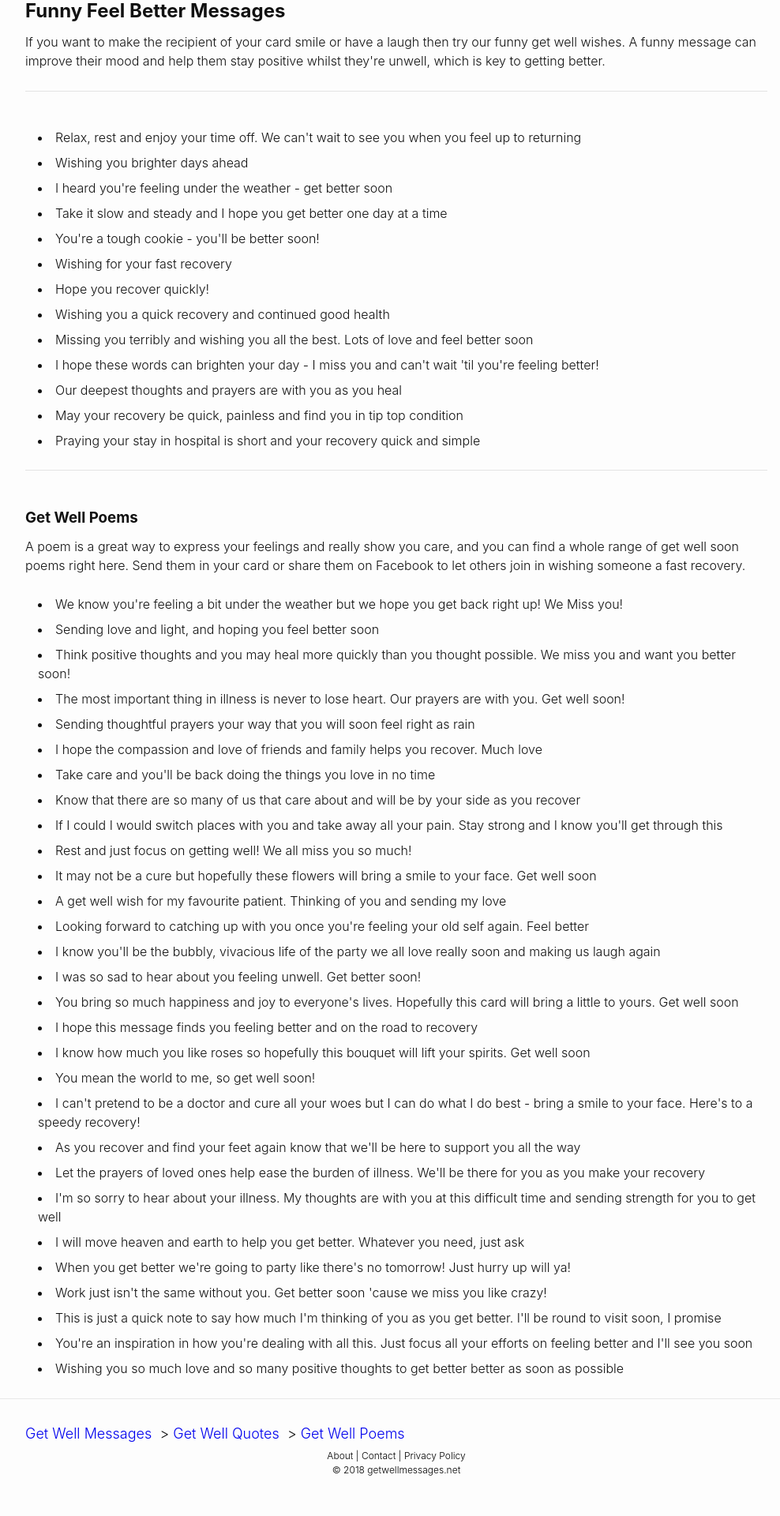
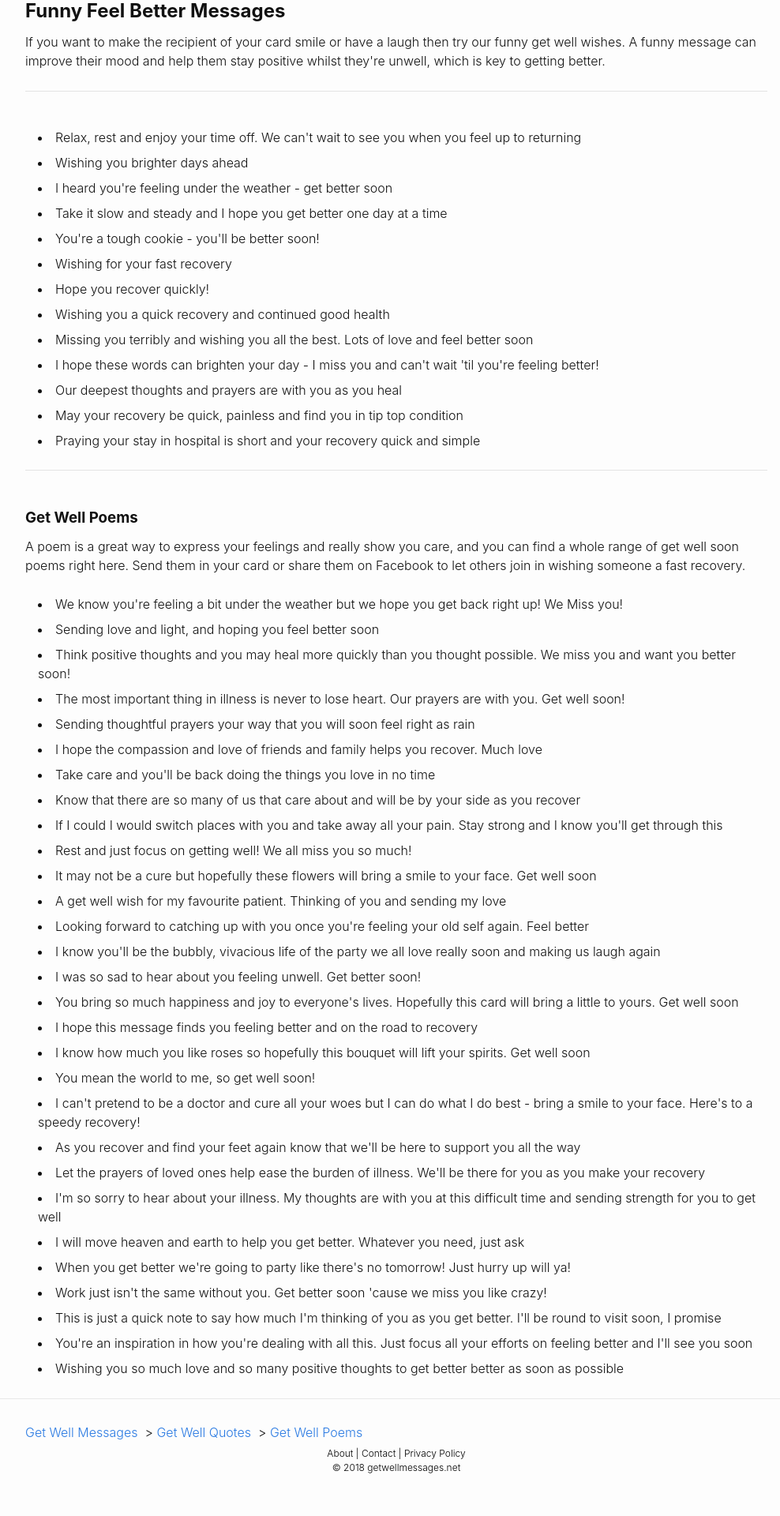
Before and after one commit to andyml123/andyml123.github.io, a Jekyll site: the page get-well-wishes/index.html, which Jekyll copies as it is, in a window 1280 px wide. Shown: the part 4451-6371 px from the top of the page at 79% size, without its empty margins (138-1126 px from the left). Built offline with Jekyll 4.4.1, drawn with Linux system fonts in a browser that asks for light colours.

Commit message:
Update _layout.scss

```diff
--- a/_sass/_layout.scss
+++ b/_sass/_layout.scss
@@ -475,17 +475,8 @@ text-indent: -10px;
 .breadcrumb {
 list-style:none;
 display:inline-block;
-font-size:18px;
 margin:0;
 padding:0
-}
-
-.breadcrumb a {
-color: #0000EE;
-}
-
-.breadcrumb a:hover {
-text-decoration:underline;
 }
 
 .breadcrumb li {
```
